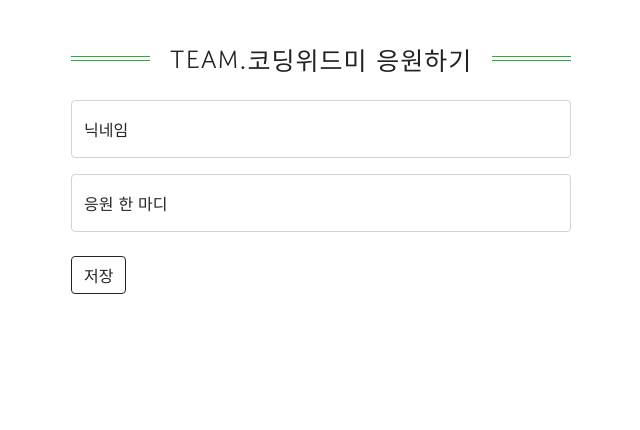
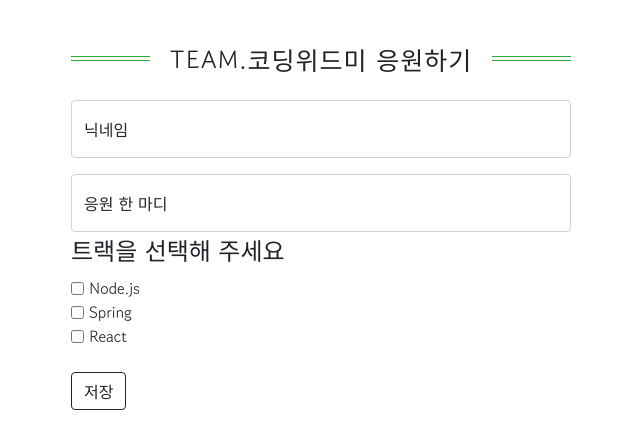
Before and after one commit to sangwoorhie/codingwithme, a Flask app: page / in a window 1280 px wide. Shown: the part 1036-1466 px from the top of the page, without its empty margins (319-959 px from the left). Before the commit the page ends 1330 px from the top, so only its background shows below. Run offline with Flask 3, Linux system fonts and the light colour scheme; data that the repository does not hold is empty.

Commit message:
Update index.html : track checkbox update
if you check track on checkbox we will show your track with comment

```diff
--- a/templates/index.html
+++ b/templates/index.html
@@ -159,21 +159,41 @@
     .reple {
       border-radius: 10px;
     }
+
   </style>
   <script>
     // 페이지를 열면 show_comment() 함수가 실행됩니다. 방명록 리스트가 나옵니다.
     $(document).ready(function () {
       show_comment();
     });
-    // POST 방식 : nickname_give, comment_give 에 방명록을 작성하기 위한 닉네임, 내용을 담아 보냅니다.
+    // POST 방식 : nickname_give, comment_give, track_give 에 방명록을 작성하기 위한 닉네임, 내용, 트랙을 담아 보냅니다.
     function save_comment() {
       let nickname = $('#nickname').val()
       let comment = $('#comment').val()
+      let track1 = $('.track1')
+      let track2 = $('.track2')
+      let track3 = $('.track3')
+      let track
 
+      if (track1.is(':checked') == true){
+        track = track1.val().toString();;
+           }
+      else if(track2.is(':checked') == true){
+        track = track2.val().toString();;
+
+      }
+      else if (track3.is(':checked') ==true){
+        track = track3.val().toString();;
+
+      }
+      else{
+        alert('트랙이 없나요? 트랙을 신청해 보세요!');
+      }
 
       let formData = new FormData();
       formData.append("nickname_give", nickname);
       formData.append("comment_give", comment);
+      formData.append("track_give", track);
 
       fetch('/comments', { method: "POST", body: formData }).then((res) => res.json()).then((data) => {
         alert(data["msg"]);
@@ -188,7 +208,9 @@
         rows.forEach((a) => {
           let nickname = a['nickname']
           let comment = a['comment']
+          let track = a['track']
           let date = a['time'].substr(0, 19)
+
 
 
           // temp_html 안에 모달을 넣어 수정 버튼을 누르면 입력 창이 뜨게 합니다.
@@ -197,7 +219,7 @@
                                     <div class="card-body">
                                         <blockquote class="blockquote mb-0" id="blockquote">
                                             <p>${comment}</p>
-                                            <p><small class="text-muted">작성자 : ${nickname}<br>작성 시간 : ${date}</small></p>
+                                            <p><small class="text-muted">트랙 : ${track} <br> 작성자 : ${nickname}<br>작성 시간 : ${date}</small></p>
                                             <button type="button" class="btn btn-dark" onclick="del_comment('${nickname}')">삭제하기</button>
                                             <button type="button" class="btn btn-dark" data-bs-toggle="modal" data-bs-target="#exampleModal" data-bs-whatever="@getbootstrap">수정하기</button>
                                             <div class="modal fade" id="exampleModal" tabindex="-1" aria-labelledby="exampleModalLabel" aria-hidden="true">
@@ -382,6 +404,7 @@
     </div>
   </div>
 
+
   <!-- 방명록 -->
 
   <div class="comment-box">
@@ -393,12 +416,30 @@
     <div class="form-floating">
       <input id="comment" class="form-control" placeholder="응원 한 마디">
       <label for="floatingPassword">응원 한 마디</label>
+      <fieldset class="allcheckbox">
+        <legend>트랙을 선택해 주세요</legend>
+        <div>
+          <input type="checkbox" class = "track1" id="Node.js" value="Node.js"   />
+          <label for="Node.js">Node.js</label>
+        </div>
+        <div>
+          <input type="checkbox" class = "track2" id="Spring"  value="Spring" />
+          <label for="Spring">Spring</label>
+        </div>
+        <div>
+          <input type="checkbox" class = "track3" id="React" value="React" />
+          <label for="React">React</label>
+        </div>
+      </fieldset>
+      <br>
+      <button onclick="save_comment()" type="button" class="btn btn-outline-dark" >저장</button>
+      <div id="comment-list" class="comment-list" id="comment-list">
     </div>
-    <br>
-    <button onclick="save_comment()" type="button" class="btn btn-outline-dark">저장</button>
-    <div id="comment-list" class="comment-list" id="comment-list">
 
-    </div>
+  </div>
+
+
+  </div>
   </div>
 
   </div>
```
